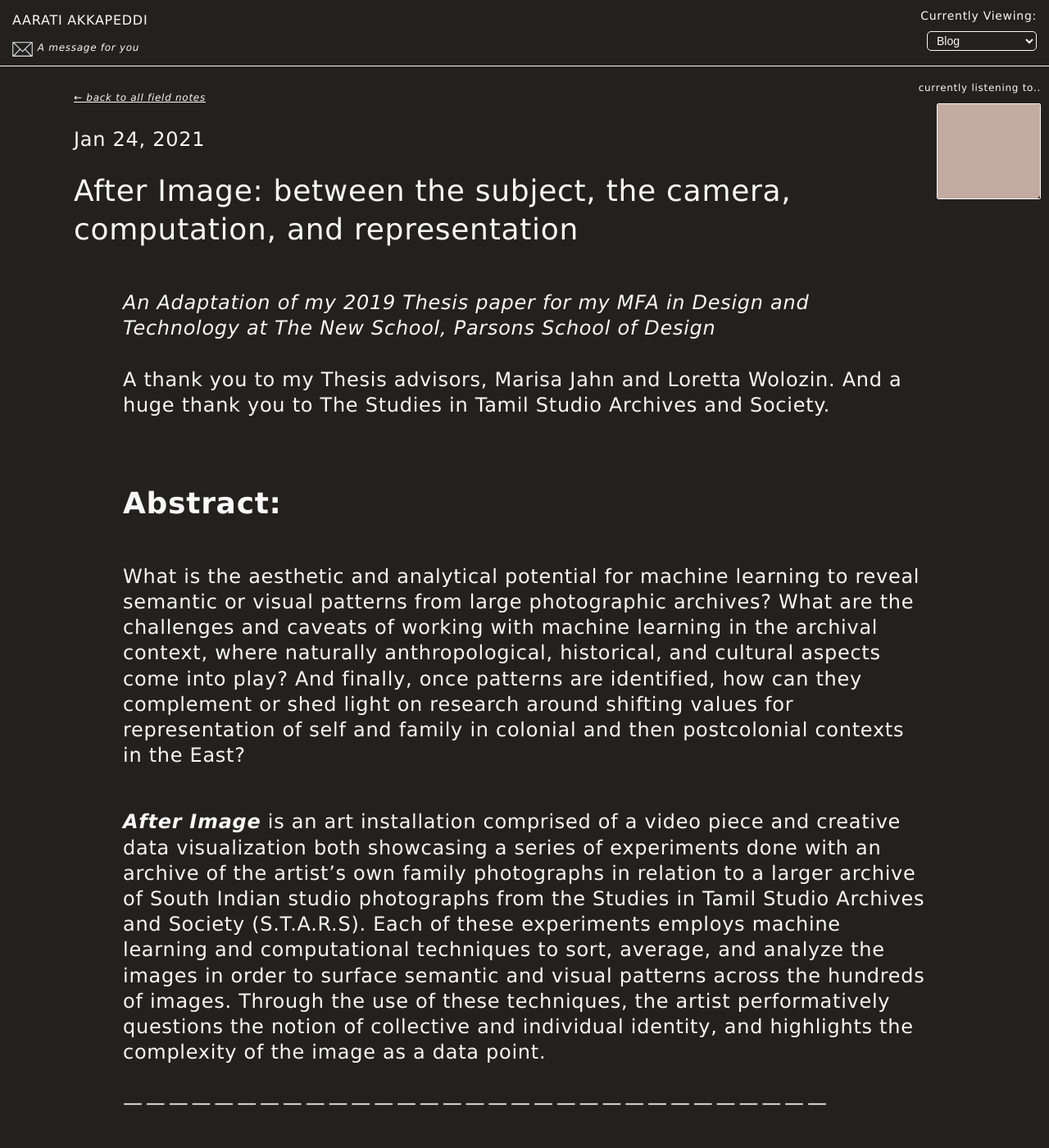
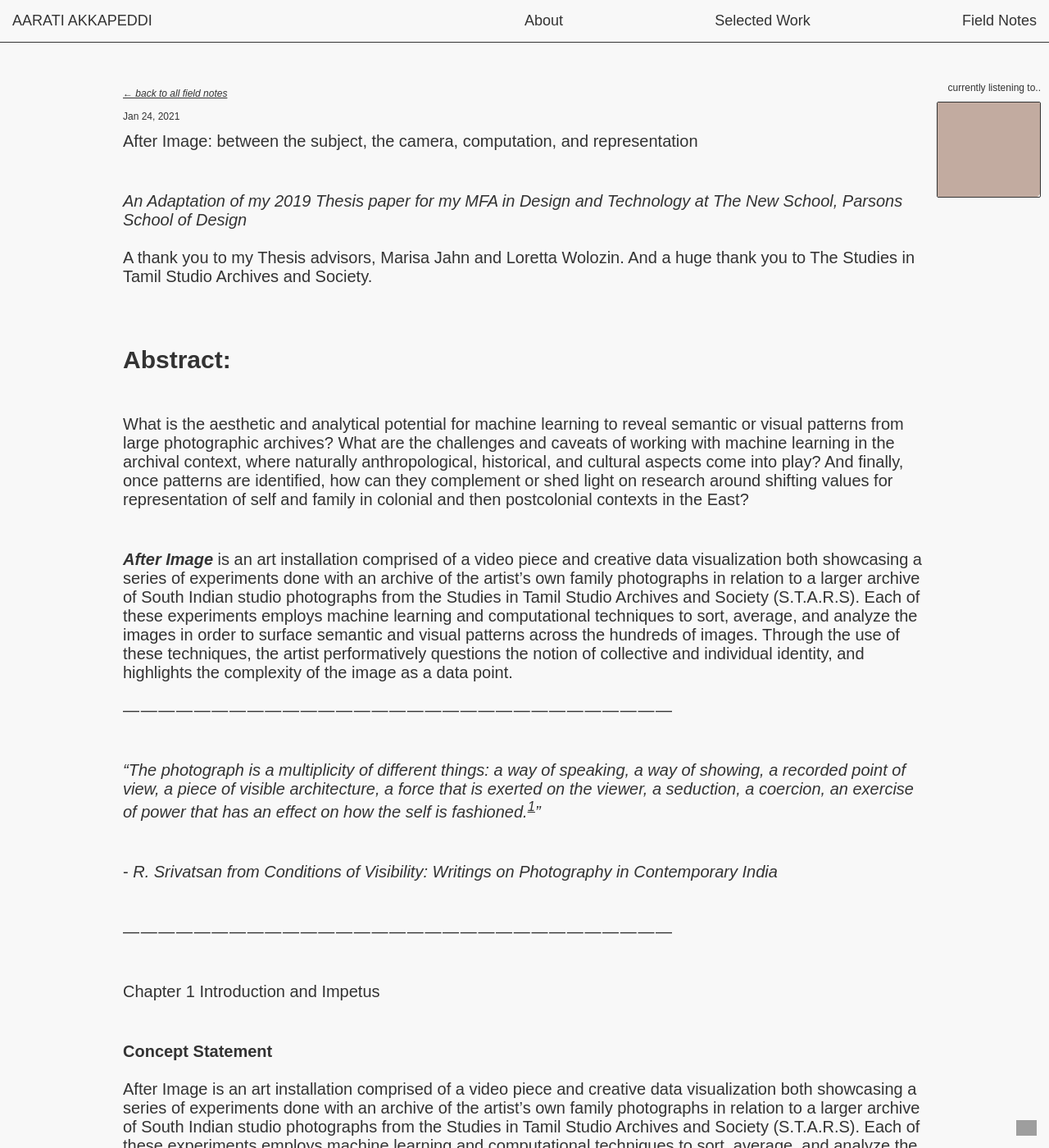
Before and after one commit to AaratiAkkapeddi/blog, a Jekyll site: the page built from _posts/2021-01-24-afterimage.markdown, in a window 1280 px wide and 1400 px high. Shown: the whole window at 82% size. Built offline with Jekyll 4.4.1, drawn with Linux system fonts in a browser that asks for light colours; grey boxes are pictures that could not be loaded.

Commit message:
updates to new style

```diff
--- a/_includes/header.html
+++ b/_includes/header.html
@@ -1,48 +1,62 @@
+<svg display="none">
+    <defs>
+        <filter id="turbulence-1">
+         <feTurbulence type="fractalNoise" baseFrequency=".03" numOctaves="2" data-filterId="3" />
+         <feDisplacementMap xChannelSelector="R" yChannelSelector="G" in="SourceGraphic" scale="10" />
+       </filter>
 
-<div id='bg-nav'><div class="bg"></div></div>
-    <div class="bg"></div>
+       <filter id="turbulence-2">
+         <feTurbulence type="fractalNoise" baseFrequency=".035" numOctaves="2" data-filterId="3" />
+         <feDisplacementMap xChannelSelector="R" yChannelSelector="G" in="SourceGraphic" scale="10" />
+       </filter>
+
+       <filter id="turbulence-3">
+         <feTurbulence type="fractalNoise" baseFrequency=".04" numOctaves="2" data-filterId="3" />
+         <feDisplacementMap xChannelSelector="R" yChannelSelector="G" in="SourceGraphic" scale="10" />
+       </filter>
+
+       <filter id="turbulence-4">
+         <feTurbulence type="fractalNoise" baseFrequency=".045" numOctaves="2" data-filterId="3" />
+         <feDisplacementMap xChannelSelector="R" yChannelSelector="G" in="SourceGraphic" scale="10" />
+       </filter>
+
+       <filter id="turbulence-5">
+         <feTurbulence type="fractalNoise" baseFrequency=".03" numOctaves="2" data-filterId="3" />
+         <feDisplacementMap xChannelSelector="R" yChannelSelector="G" in="SourceGraphic" scale="10" />
+       </filter>
+     </defs>
+  </svg>
 <!-- Navigation -->
 <nav>
-        <ul class="left">
-            <li><a href="/">AARATI AKKAPEDDI</a></li>
-            <li><div id="message">
-                <img src='{{site.baseurl}}/assets/closed.svg'/><img src='{{site.baseurl}}/assets/open.svg'/>
-                <span><em>A message for you</em></span>
+    <div><a href="/"><h1>AARATI AKKAPEDDI</h1></a></div>
+    <div>
+       <a href="./about.html"><span>About</span></a>
+       <a href="./about.html"><span>Selected Work</span></a>
+    <a href="./blog.html"><span>Field Notes</span></a>
+    </div>
+
+
+</nav>
+<!-- End Navigation -->
+<div id="message">
+    <img src='assets/closed.svg'/><img src='assets/open.svg'/>
+    <span><em></em></span>
     <div id="message-inner">
         <p>
             Dear Reader,<br>
             <blockquote>   Thank you for taking the time to look through my work. It means a lot to me.
-                        In the top right corner of this page you will find a drop down menu with links to an <a href="https://aarati.online/about.html">about page</a>, <a href="https://aarati.online/">selected works</a>, <a href="/">blog</a> and more. <br> If you are looking for my web development/design work, you may want to check out <a href="https://aarati.online/coding.html">this page.</a> You can contact me directly at <a href="mailto:aarati.akkapeddi@gmail.com">aarati.akkapeddi@gmail.com</a></blockquote>
+                In the top right corner of this page you will find a drop down menu with links to an <a href="./about.html">about page</a>, <a href="/">selected works</a>, <a href="./fieldnotes/">blog</a> and more. <br> If you are looking for my web development/design work, you may want to check out <a href="./coding.html">this page.</a> You can contact me directly at <a href="mailto:aarati.akkapeddi@gmail.com">aarati.akkapeddi@gmail.com</a></blockquote>
             Sending you my best,
-                        <blockquote>Aarati Akkapeddi<span id='blinking-cursor'></span></blockquote></p>
+            <blockquote>Aarati<span id='blinking-cursor'></span></blockquote></p>
     </div>
     <div id="message-outer"></div>
-            </div></li>
-        </ul>
-        <ul class="right">
-            <li>
-              Currently Viewing:
-              </li><li>
-                <select id="main-menu" autocomplete="off">
-                    <option value="{{site.baseurl}}">Blog</option>
-                    <option value="https://aarati.online/about.html">About</option>
-                    <option value="https://aarati.online/">Selected Works</option>
-                    <option value="https://aarati.online/coding.html">Coding</option>
-                    <option value="https://aarati.online/teaching.html">Teaching</option>
-                </select>
-            </li>
+</div>
 
+<!-- End Navigation -->
 
-        </ul>
-    </nav>
   <!-- Nav js-->
   <script>
     window.onload = function(){
-          let select = document.querySelector("#main-menu")
-          select.selectedIndex = 0
-          select.addEventListener("change",function(){
-              window.location.href = this.value;
-          })
 
         let open = document.querySelector("#message img:nth-child(1)");
         open.addEventListener("click", function(){
@@ -62,4 +76,3 @@
         })
     }
 </script>
-    <!-- End Navigation -->
--- a/assets/main.scss
+++ b/assets/main.scss
@@ -2,43 +2,30 @@
 # Only the main Sass file needs front matter (the dashes are enough)
 ---
 
-// @import "minima";
-$color_1: #f8f8f8;
-$color_2: inherit;
-$font-family_1: 'Lucida Sans Unicode', 'Lucida Grande', 'Lucida Sans', Arial, sans-serif;
-$background-color_1: rgb(37, 32, 32);
+$color_1: #333;
+$color_2: #f8f8f8;
+$font-family_1: "Arial";
+$background-color_1: #f8f8f8;
 $background-color_2: transparent;
-#playlist{
-	position: fixed;
-	right:0;
-	font-size:12px;
-	text-align: right;
+
+
+@keyframes squigglevision {
+	0% {
+		filter: url("#turbulence-1");
 	}
-#playlist span{
-	padding:10px;
+	25% {
+		filter: url("#turbulence-2");
 	}
-#playlist > div{
-	width:125px;
-	height:115px;
-	margin-right:10px;
-	display: inline-block;
-	overflow:hidden;
-	position: relative;
-    border-radius: 2px;
-	-webkit-border-radius: 2px;
-    border: 1px solid;
-    margin-top: 10px;
+	50% {
+		filter: url("#turbulence-3");
 	}
-#playlist iframe{
-	position:absolute;
-	right:-10px;
-	top:-20px;
-	transform-origin: center;
-	transform:scale(0.8) translateX(20px);
-	filter: sepia(0.5) hue-rotate(-25deg) !important;
-	width: 250px;
+	75% {
+		filter: url("#turbulence-4");
 	}
-/* NAVIGATION */
+	100% {
+		filter: url("#turbulence-5");
+	}
+}
 @keyframes blink {
 	from,to {
 		opacity: 0;
@@ -79,97 +66,140 @@
 		opacity: 1;
 	}
 }
-/* MAIN CONTENT */
-/*large desktop*/
-/* MOBILE */
-.bg{
-    // background-image: url('/fieldnotes/assets/profile.jpg');
-    // filter:blur(30px) contrast(120%) brightness(0.3);
-    // background-position: 70% 10%;
-    opacity: 0.8;
+
+
+#playlist{
+	position: fixed;
+	right:0;
+	font-size:12px;
+	text-align: right;
 }
+#playlist span{
+	padding:10px;
+}
+#playlist > div{
+	width:125px;
+	height:115px;
+	margin-right:10px;
+	display: inline-block;
+	overflow:hidden;
+	position: relative;
+    border-radius: 2px;
+	-webkit-border-radius: 2px;
+    border: 1px solid;
+    margin-top: 10px;
+}
+#playlist iframe{
+	position:absolute;
+	right:-10px;
+	top:-20px;
+	transform-origin: center;
+	transform:scale(0.8) translateX(20px);
+	filter: sepia(0.5) hue-rotate(-25deg) !important;
+	width: 250px;
+}
+/* NAVIGATION */
+
+
 body {
 	margin: 0;
 	padding: 0;
+	color: $color_1;
+	font-weight: 400;
 	font-family: $font-family_1;
+	font-size: 20px;
+	display: flex;
+	max-width: 100vw;
+	background-color: $background-color_1;
+}
+a {
 	color: $color_1;
-	letter-spacing: 0.03em;
-	font-size: 24px;
-	line-height: 1.3;
-	background-color: $background-color_1;
+	&:link {
+		color: $color_1;
+	}
+	&:visited {
+		color: $color_1;
+	}
+	&:hover {
+		color: $color_1;
+		>* {
+			animation: squigglevision 0.2s 1 alternate;
+		}
+	}
+}
+.squiggle {
+	animation: squigglevision 0.2s 1 alternate;
+}
+main {
+	display: block;
+	margin: 100px auto;
+	max-width: calc(100% - 260px);
+	.project-img-group {
+		>img {
+			flex-shrink: 1;
+			width: calc(33% - 30px);
+			flex-basis: calc(33% - 30px);
+			object-fit: contain;
+		}
+		>.half {
+			width: calc(50% - 30px);
+			flex-basis: calc(50% - 30px);
+		}
+	}
+	img {
+		width: 100%;
+	}
+	a {
+		color: $color_1;
+	}
+	.caption {
+		margin: 15px 0;
+		display: inline-block;
+	}
 }
 h1 {
 	margin: 0;
+	font-size: 20px;
 	font-weight: normal;
 }
-blockquote {
-	margin-inline-start: 1em;
-	margin-inline-end: 1em;
+nav {
+	a {
+		font-size: 18px;
+		text-decoration: none;
+		color: $color_1;
 	}
-.bg {
+	h1 {
+		font-size: 18px;
+	}
 	position: fixed;
-	width: 100vw;
-	height: 100vh;
-	top: 0;
+	border-bottom: 1px solid #333;
+	top: -5px;
 	left: 0;
-	pointer-events: none;
-	z-index: -1;
-	background-repeat: no-repeat;
-	background-size: 500%;
-	background-position: center center;
-	filter: brightness(0.3) contrast(120%) blur(30px);
+	z-index: 999;
+	padding: 15px;
+	padding-top: 20px;
+	width: calc(100% - 30px);
+	display: flex;
+	justify-content: flex-start;
+	background-color: $background-color_1;
+	>* {
+		flex-basis: 50%;
 	}
-#bg-nav {
-	.bg {
-		position: absolute;
-	}
-	height: 130px;
-    width:100%;
-    overflow: hidden;
-    z-index: 2;
-    position:fixed;
-    top:-50px;
-    left:0;
-    background-color: $background-color_1;
-    border-bottom:1px solid $color_1;
-    opacity: 1;
-}
-sup a{
-	text-decoration: none;
-}
-a {
-	color: $color_2;
-	&:link {
-		color: $color_2;
-	}
-	&:visited {
-		color: $color_2;
-	}
-}
-nav {
+	>div {
 		display: flex;
 		justify-content: space-between;
-	position: fixed;
-	width: 100%;
-	top: 0;
-	left: 0;
-	font-size: 16px;
-	z-index: 999;
-	a {
-		text-decoration: none;
 	}
 	ul {
+		li {
+			display: inline-block;
+		}
 		padding-left: 0;
-		padding: 0px 15px;
-		margin:10px 0;
-		&:last-child {
-			font-size: 14px;
-			text-align: right;
-			li{
-				&:first-child{
-					padding-top:0;
+		margin: 0;
 	}
-
+	ul.right {
+		li {
+			&:first-child {
+				padding-top: 0;
 			}
 		}
 	}
@@ -178,8 +208,7 @@
 		padding: 5px 0;
 		select {
 			background-color: $background-color_2;
-			color: $color_1;
-			font-size: 14px;
+			color: $color_2;
 			max-width: 200px;
 			text-overflow: ellipsis;
 			padding: 2px 7px;
@@ -188,27 +217,7 @@
 		}
 	}
 }
-#message {
-	img {
-		width: 25px;
-		cursor: pointer;
-		&:nth-child(2) {
-			display: none;
-		}
-		&:nth-child(1) {
-			margin-top: 5px;
-			&:hover {
-				box-shadow: 0px 0px 20px 4px #f8f8f8;
-			}
-		}
-	}
-	em {
-		position: relative;
-		vertical-align: top;
-		font-size: 12px;
-		line-height: 2;
-	}
-}
+
 #message-inner {
 	position: fixed;
 	max-width: calc(70% - 55px);
@@ -235,6 +244,61 @@
 		text-decoration: underline;
 	}
 }
+
+
+#message {
+	position: fixed;
+	bottom: 15px;
+	left: 15px;
+	width: calc(100% - 30px);
+	img {
+		width: 25px;
+		float: right;
+		cursor: pointer;
+		&:nth-child(2) {
+			display: none;
+		}
+		&:nth-child(1) {
+			margin-top: 5px;
+			&:hover {
+				box-shadow: 0px 0px 20px 2px #333;
+			}
+		}
+	}
+	em {
+		position: relative;
+		vertical-align: top;
+		line-height: 2;
+	}
+}
+
+#message-inner {
+	position: fixed;
+	max-width: calc(70% - 55px);
+	border: 1px solid #333;
+	padding: 25px;
+	display: none;
+	bottom: 60px;
+	right: 15px;
+	background-color: $background-color_1;
+	background-repeat: no-repeat;
+	background-position: 17% 40%;
+	background-size: 300%;
+	border-top-left-radius: 0;
+	blockquote {
+		&:nth-child(3) {
+			margin-top: 0;
+		}
+	}
+	p {
+		margin: 0;
+	}
+	a {
+		text-decoration: underline;
+	}
+}
+
+
 #message.on {
 	img {
 		&:nth-child(1) {
@@ -254,12 +318,13 @@
 		position: fixed;
 		width: 100vw;
 		height: 100vh;
-		top: 75px;
-		left: 0;
+		bottom: 75px;
+		left: 50px;
 		display: block;
 		z-index: -1;
 	}
 }
+
 #message-outer {
 	display: none;
 }
@@ -271,10 +336,11 @@
 		left: 2px;
 	}
 }
+
 #blinking-cursor {
 	display: inline-block;
-	background: #E1ECEB;
-	height: 24px;
+	background: #333;
+	height: 20px;
 	width: 2px;
 	margin-left: 5px;
 	top: 2px;
@@ -285,12 +351,10 @@
 	-o-animation: 1s blink step-end infinite;
 	animation: 1s blink step-end infinite;
 }
-main {
-	display: block;
-	margin: 0 auto;
-	margin-top: 100px;
-	max-width: 1100px;
-	padding-bottom: 50px;
+
+
+.post-meta{
+	font-size: 0.75rem;
 }
 
 .subscribe{
@@ -309,43 +373,22 @@
 .post-list li{
     display: inline-block;
     margin:15px;
-    max-width: calc(25% - 30px);
+    max-width: calc(20% - 30px);
 }
 .post-list li img{
     transition: 0.2s;
     border-radius: 0%;
     transform-origin: center;
-	clip-path:polygon(
-		13.11% 90.58%,
-		16.56% 80.25%,
-		12.89% 58.92%,
-		28.49% 32.1%,
-		31.45% 23.32%,
-		40.59% 5.64%,
-		51.21% 2.82%,
-		61.54% 4.36%,
-		66.88% 6.68%,
-		72.12% 16.53%,
-		83.2% 29.85%,
-		90.21% 48.93%,
-		90.24% 74.74%,
-		92.62% 88.65%,
-		67.72% 99.54%
-	);
+
 }
 
-.post-list li:hover img {
-    opacity: 0.9;
-	clip-path: polygon(0 0, 100% 0, 100% 100%, 0% 100%);
-    transform: scale(1.2);
-}
 .post-link{
 	text-decoration: none;
 }
 .post-excerpt{
 	transition:0.2s;
 	vertical-align: baseline;
-	padding:50px;
+	padding:0px;
 	background:$background-color_1;
 	text-align: center;
 }
@@ -360,10 +403,8 @@
 	text-align: center;
 	display: block;
 	margin-top:10px;
-    font-size:12px;
 }
 .post-list-heading{
-    font-size:16px;
     font-weight: normal;
 }
 .post-content img{
```
Also changed, not shown: _layouts/home.html (+3 -53 lines), _posts/2023-04-15-mifepristone.markdown (deleted, +0 -37 lines). Lines whose indentation alone changed are shown as unchanged.
